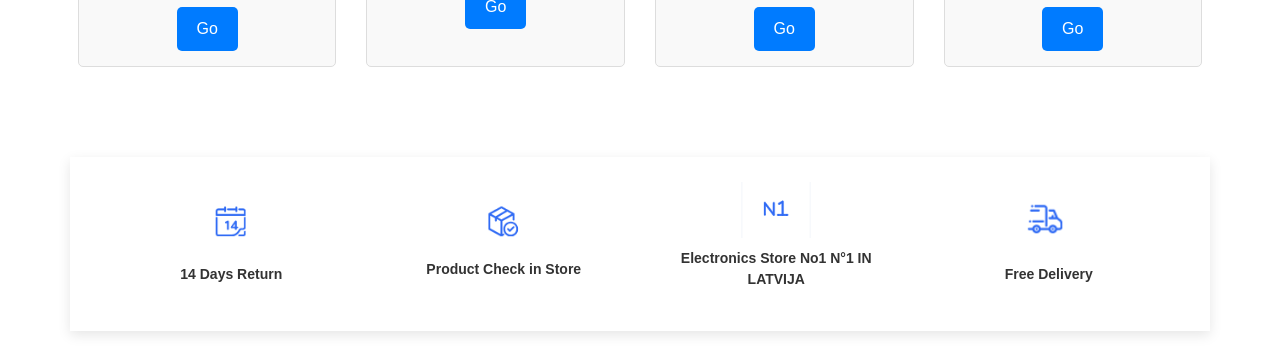
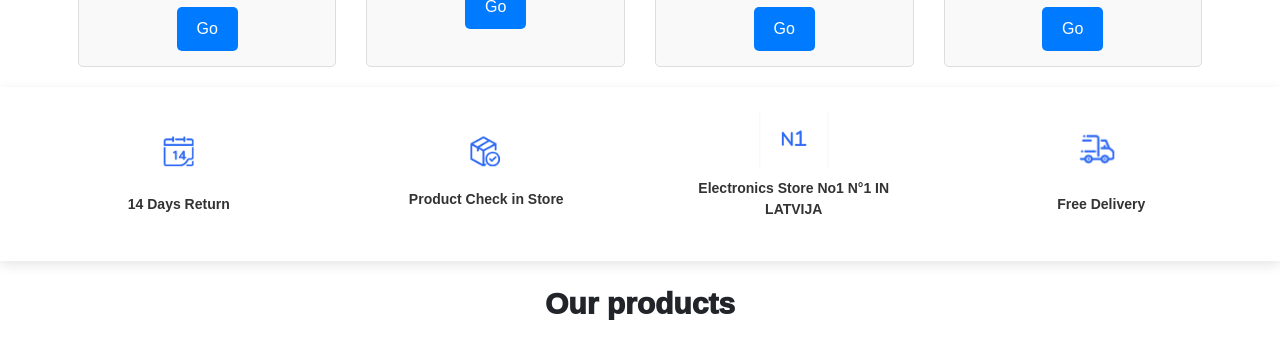
Before and after one commit to daniilsonufrijuks/COMTEM-WEB, a plain HTML site: page src/html/home/index.html in a window 1280 px wide. Shown: the part 331-694 px from the top of the page. Drawn offline with Linux system fonts and the light colour scheme.

Commit message:
css and html home page updated

```diff
--- a/src/css/style.css
+++ b/src/css/style.css
@@ -584,7 +584,7 @@ nav ul li a:hover {
   background-color: #ffffff;
   /* border-radius: 10px; */
   box-shadow: 0px 4px 12px rgba(0, 0, 0, 0.1);
-  margin: 70px;
+  /* margin: 70px; */
 }
 
 .info-item {
```
Also changed, not shown: src/css/menuestyle.css (added).
